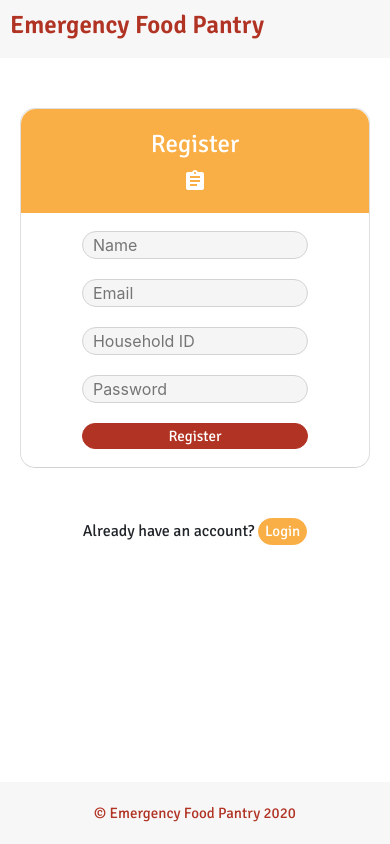
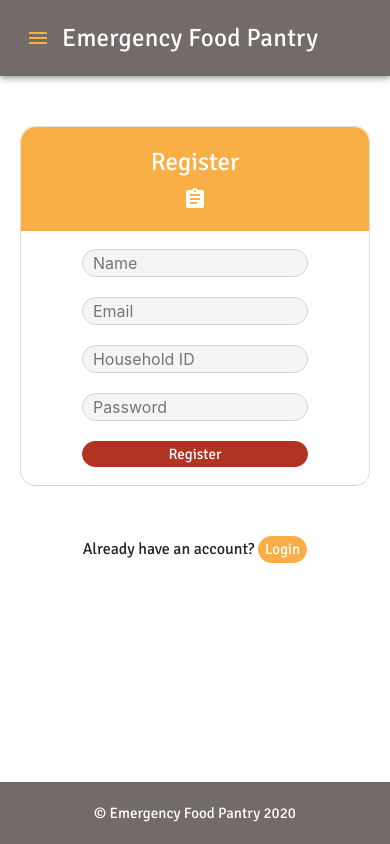
Before and after one commit to its-justus/Food-Pantry-Check-In, a React (Create React App) app: page /#/home in a window 390 px wide. Built offline with nearby package versions, Linux system fonts and the light colour scheme.

Commit message:
coming together. color scheme picked out and navbar responsive

```diff
--- a/src/components/Footer/Footer.css
+++ b/src/components/Footer/Footer.css
@@ -4,9 +4,9 @@ footer {
     right: 0;
     bottom: 0;
     left: 0;
-    background-color:#f7f7f7;
+    background-color:#726b69;
     font-size: 15px;
-    color: #b13324;
+    color: white;
     text-align: center;
     font-family: 'Signika', sans-serif;
 }
--- a/src/components/Header/Header.css
+++ b/src/components/Header/Header.css
@@ -1,16 +1,42 @@
-.navTitle {
-  color: #b13324;
+#navTitle {
+  color: white;
   font-size: 25px;
   border: none;
   font-family: 'Signika', sans-serif;
   font-weight: bold;
+  margin: 0px;
+  padding-top: 5px;
+  padding-bottom: 5px;
+  display: inline-block;
+  font-weight: lighter;
 }
 
-.navRight {
+#navBar {
+  background-color: #726b69;
+}
+
+#navRight {
   float: right;
+  margin: 0px;
+  padding-top: 5px;
+}
+
+.navButton {
+  font-size: 15px;
+  color: white;
+  background-color: #faaf46;
+  border: 1px solid #faaf46;
+  border-radius: 50px;
+  transition: 200ms;
+  font-family: 'Signika', sans-serif;
+}
+
+.navButton:hover {
+  border: 1px solid white;
+  transition: 200ms;
 }
 
 header {
   padding: 10px;
-  background-color: #f7f7f7;
+  background-color: #726b69;
 }
--- a/src/components/Header/Header.js
+++ b/src/components/Header/Header.js
@@ -3,12 +3,23 @@ import { Link, NavLink } from "react-router-dom";
 import { connect } from "react-redux";
 import LogOutButton from "../LogOutButton/LogOutButton"
 import Navbar from "react-bootstrap/Navbar";
+import AppBar from "@material-ui/core/AppBar";
+import Toolbar from "@material-ui/core/Toolbar";
+import Typography from "@material-ui/core/Typography";
+import Button from "@material-ui/core/Button";
+import IconButton from "@material-ui/core/IconButton";
+import MenuIcon from "@material-ui/icons/Menu";
 import './Header.css';
 
 const Header = (props) => (
-  <header id="header">
-    <h1 className="navTitle">Emergency Food Pantry</h1>
-  </header>
+  <AppBar position="static" id="navBar">
+    <Toolbar>
+      <IconButton edge="start" aria-label="menu">
+        <MenuIcon style={{ fill: "#faaf46" }} />
+      </IconButton>
+      <Typography id="navTitle">Emergency Food Pantry</Typography>
+    </Toolbar>
+  </AppBar>
 );
 
 const mapStateToProps = (state) => ({
--- a/src/components/RegisterPage/RegisterPage.css
+++ b/src/components/RegisterPage/RegisterPage.css
@@ -49,7 +49,7 @@
   color: white;
   background-color: #faaf46;
   border: 1px solid #faaf46;
-  border-radius: 2px;
+  border-radius: 50px;
   transition: 200ms;
   font-family: 'Signika', sans-serif;
 }
```
